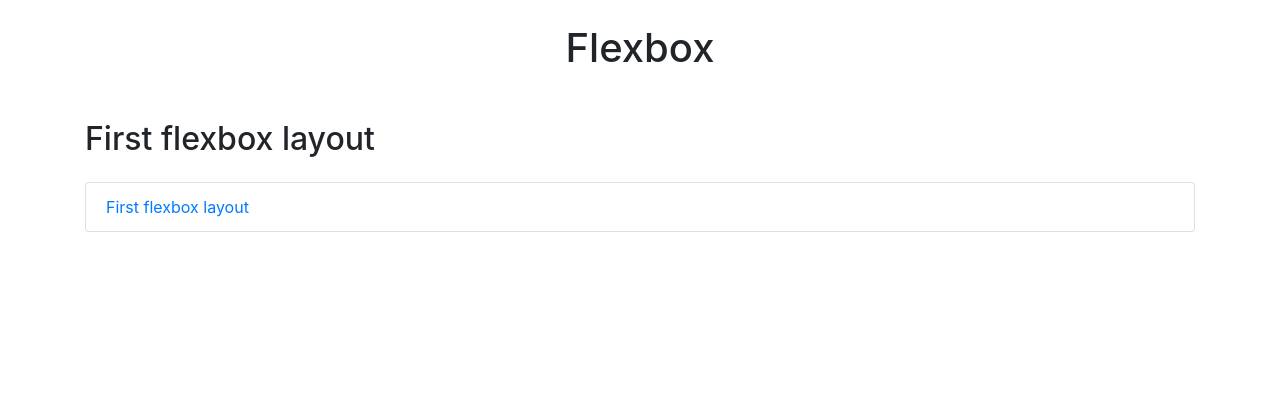
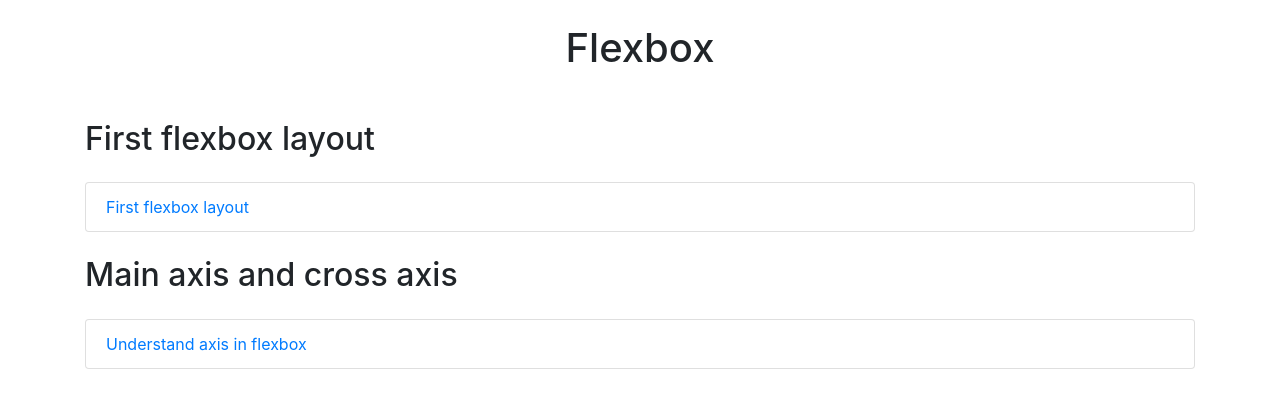
Before and after one commit to luctst/Flexbox-Tips, a plain HTML site: page index.html in a window 1280 px wide. Drawn offline with nearby package versions, Linux system fonts and the light colour scheme.

Commit message:
Add axis tips
Add main axis and cross axis on landing pages

```diff
--- a/index.html
+++ b/index.html
@@ -15,8 +15,12 @@
       <div class="row">
         <div class="col-12">
           <h2 class="mt-4 mb-4">First flexbox layout</h2>
-          <ul class="list-group">
+          <ul class="list-group mb-4">
             <li class="list-group-item"><a href="first-layout/index.html">First flexbox layout</a></li>
+          </ul>
+          <h2 class="mt-4 mb-4">Main axis and cross axis</h2>
+          <ul class="list-group mb-4">
+            <li class="list-group-item"><a href="flexbox-axis/index.html">Understand axis in flexbox</a></li>
           </ul>
         </div>
       </div>
```
